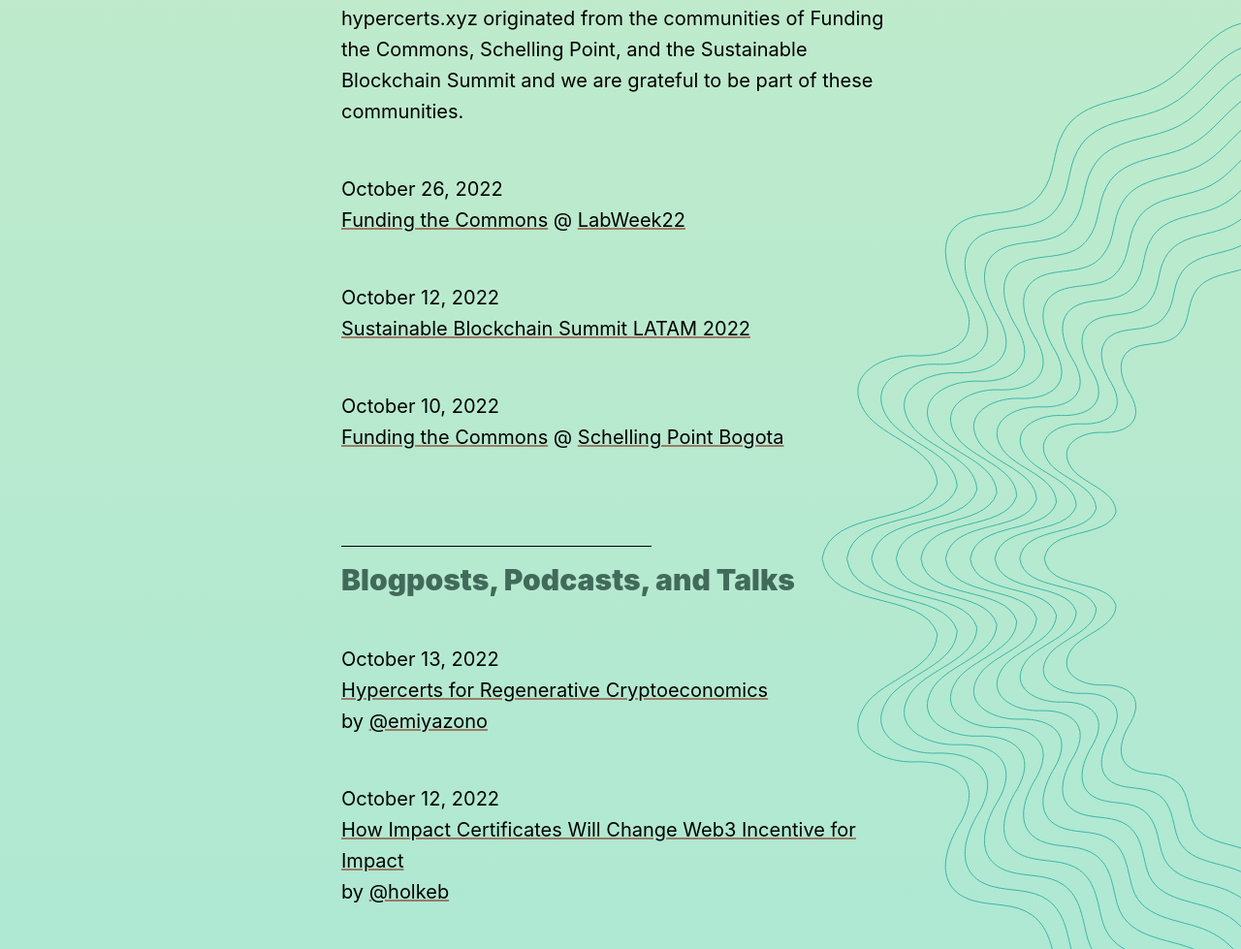
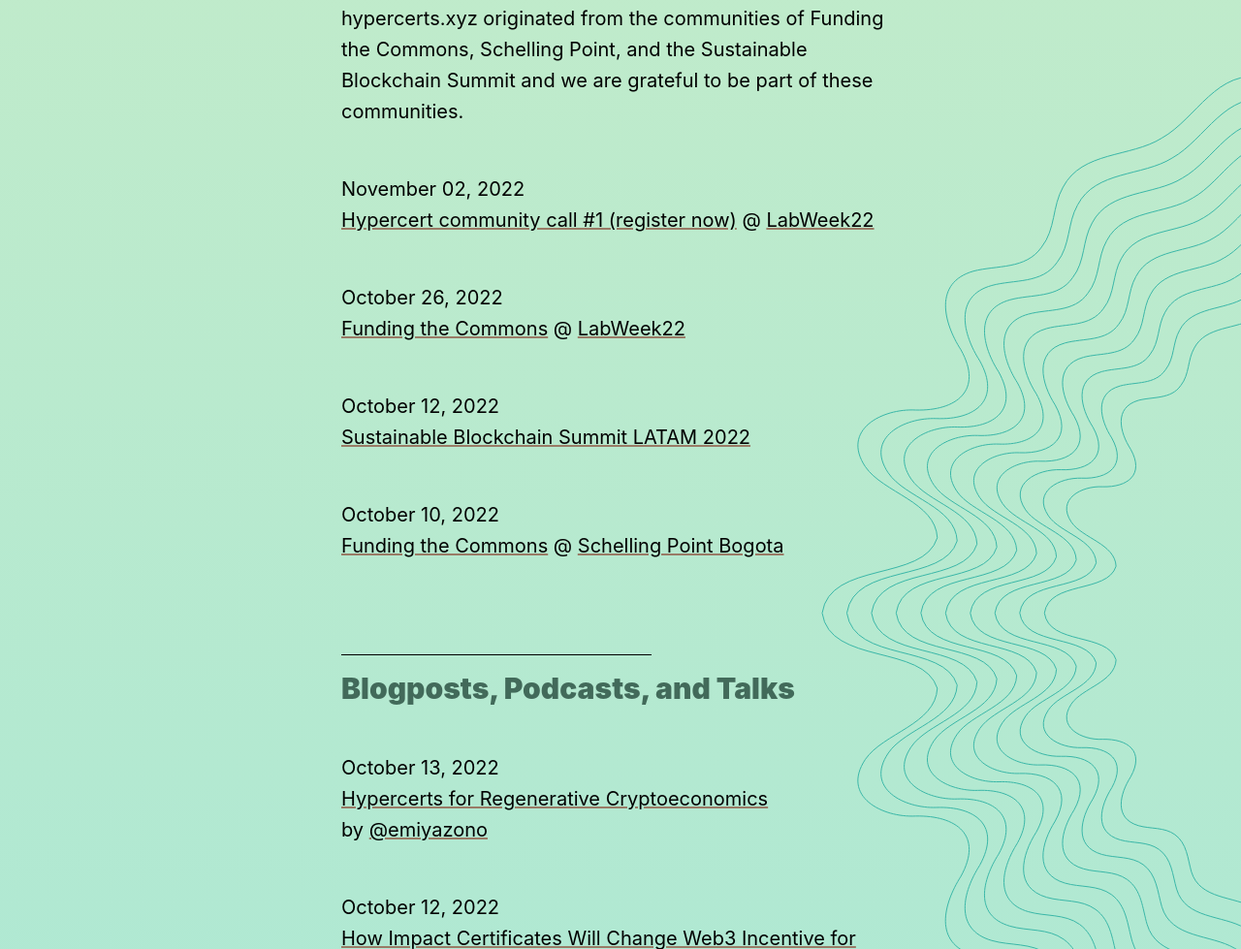
Before and after one commit to Network-Goods/hypercerts-landing, a Gatsby site: page / in a window 1280 px wide. Shown: the part 4020-4999 px from the top of the page at 97% size. Built offline with nearby package versions, Linux system fonts and the light colour scheme; Gatsby itself is replaced by a stand-in of ours.

Commit message:
Update index.tsx

```diff
--- a/src/pages/index.tsx
+++ b/src/pages/index.tsx
@@ -137,6 +137,15 @@
           Schelling Point, and the Sustainable Blockchain Summit and we are
           grateful to be part of these communities.
         </p>
+        <Item date="November 02, 2022">
+          <a href="https://protocol.zoom.us/meeting/register/tJApf-GhqjwsEtOjtcAG3yZLSVFU5kw2fkTs" target="_blank">
+            Hypercert community call #1 (register now)
+          </a>{" "}
+          @{" "}
+          <a href="https://labweek2022.plnetwork.io/" target="_blank">
+            LabWeek22
+          </a>
+        </Item>
         <Item date="October 26, 2022">
           <a href="https://fundingthecommons.io/" target="_blank">
             Funding the Commons
```
